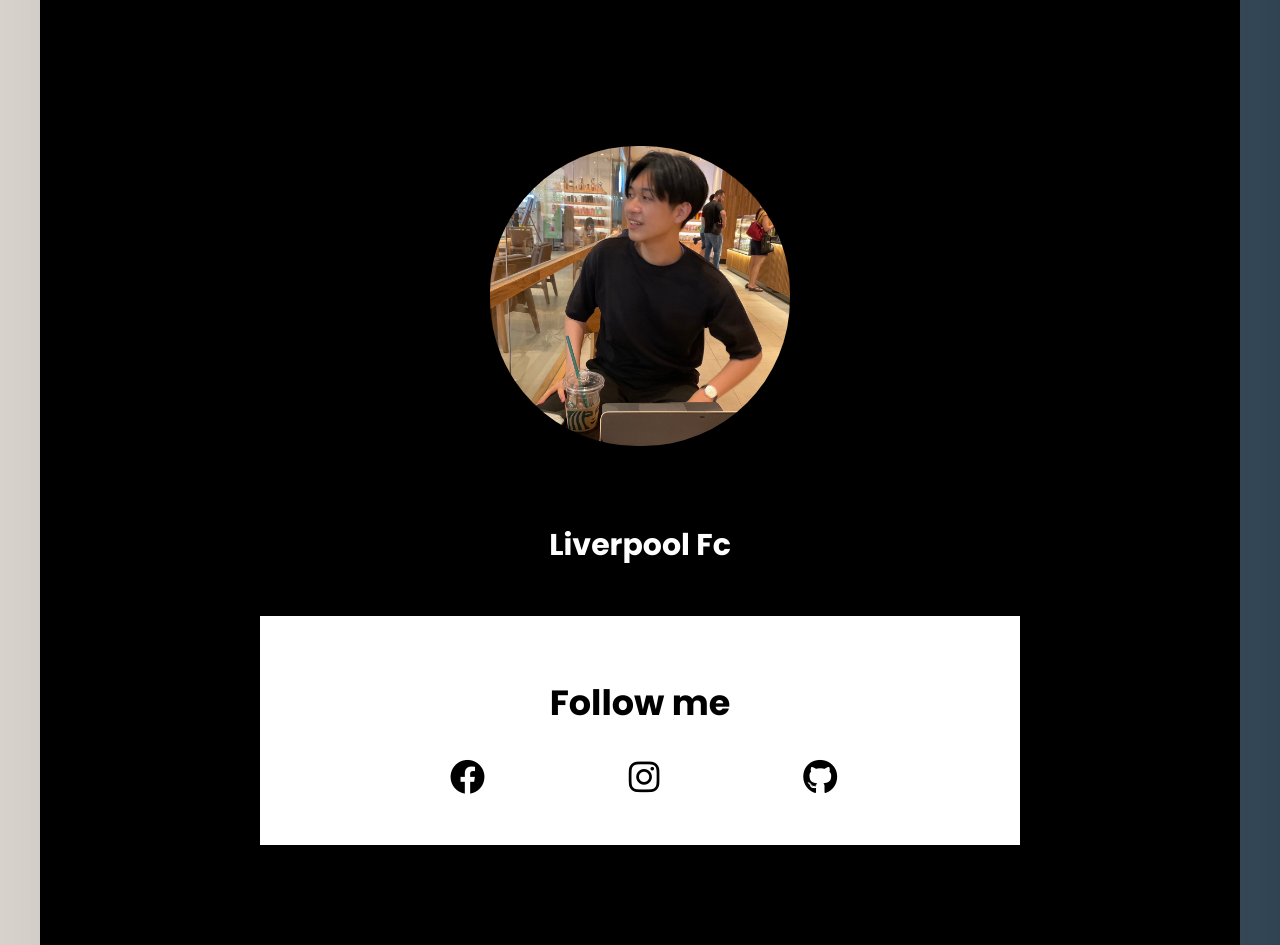
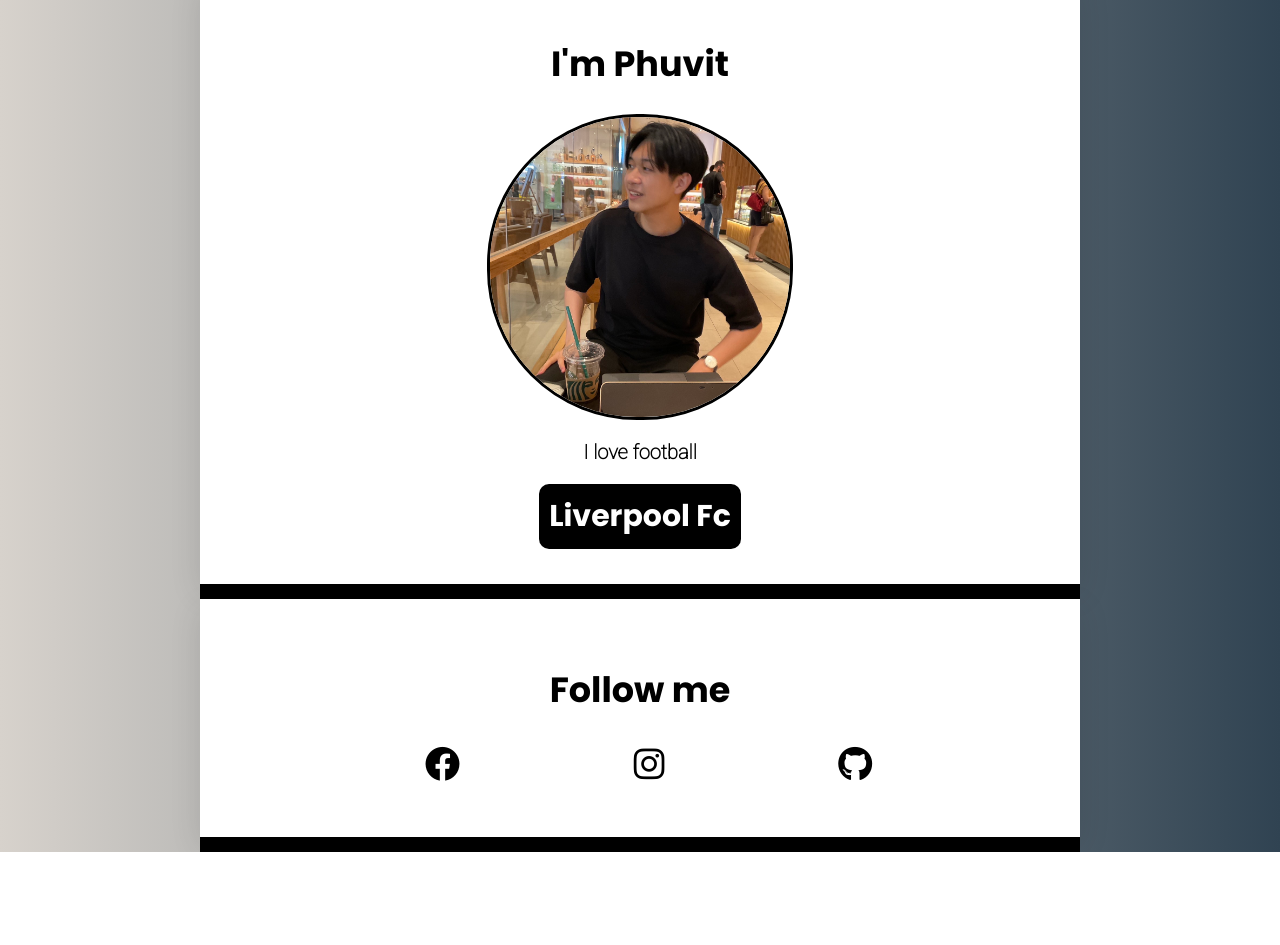
Before and after one commit to Subsystem24/Phuvit_Profile, a plain HTML site: page index.html in a window 1280 px wide. After the commit the page ends 852 px from the top, so only its background shows below. Drawn offline with Linux system fonts and the light colour scheme.

Commit message:
make my profile prettier

```diff
--- a/style.css
+++ b/style.css
@@ -15,7 +15,7 @@ background: linear-gradient(to right, #d7d2cc, #304352); /* W3C, IE 10+/ Edge, F
 }
 h1 {
 color: black;
-font-size: 50px;
+font-size: 35px;
 font-family: 'Poppins', sans-serif;
 text-align: center;
 font-weight: bold;
@@ -54,7 +54,7 @@ text-align: center;
   display: inline-block;
   padding: 0px 20px;
   list-style: none;
-  padding-left: 120px;
+  padding-left: 150px;
 }
 
 #liverpool_link{
@@ -77,29 +77,26 @@ border-radius: 10px;
 }
 
 .Profile {
-  background:black;
-  padding: 30px;
+  background:white;
+  padding: 35px;
   border-radius: 0px;
   box-shadow: 0 10px 30px rgba(0,0,0,.1);
-  width: 700px;
-  margin: 0 auto 8px;
+  margin: 15px auto;
+  text-align: center;
 }
 
 .social{
   background:white;
-  padding: 30px;
+  padding: 35px;
   border-radius: 0px;
   box-shadow: 0 10px 30px rgba(0,0,0,.1);
-  width: 700px;
-  margin: 0 auto;
+  margin: 15px auto;
 }
 
 .container{
   background:black;
-  padding: 100px;
-  border-radius: 0px;
-  width: 1000px;
-  margin: 0 auto;
+  width: 880px;
+  margin: 24px auto;
 }
 
 .image_container{
```
Also changed, not shown: 1 other file.
